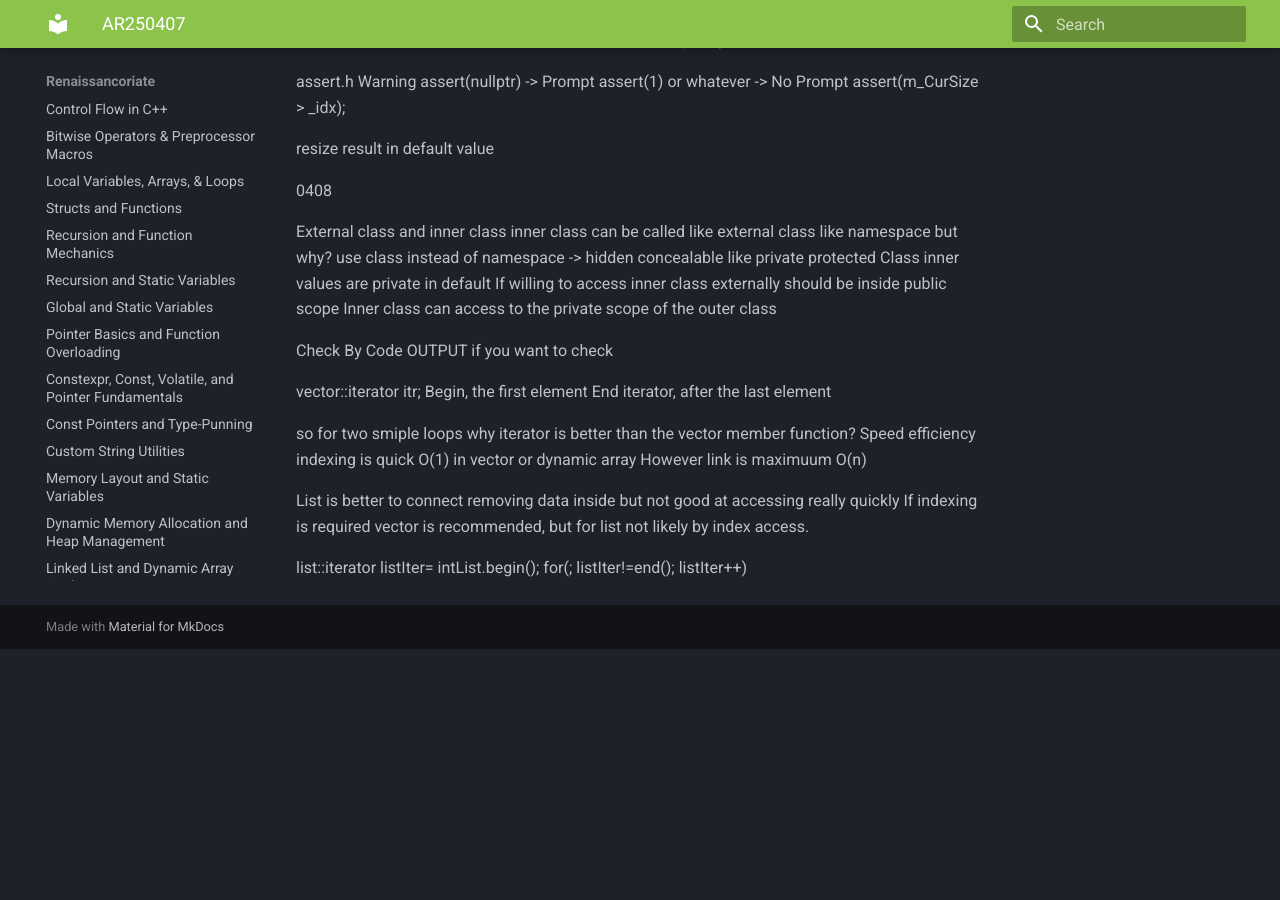
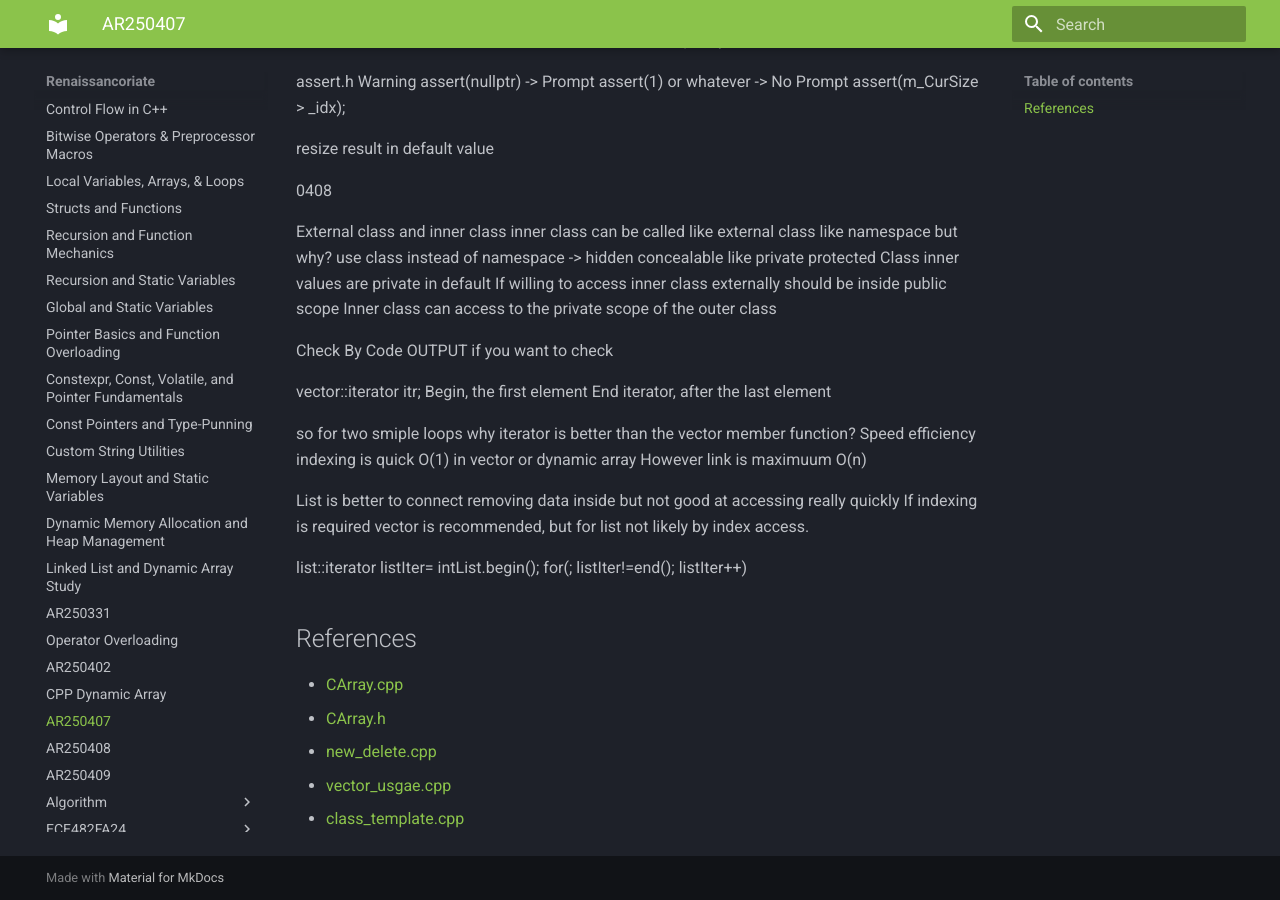
Before and after one commit to renaissancor/renaissancor.github.io, an MkDocs documentation site: the page built from docs/AR250407.md, in a window 1280 px wide and 900 px high, scrolled down 904 px. Built offline with MkDocs 1.6.1 and Material for MkDocs 9.7.7, drawn with Linux system fonts in a browser that asks for light colours; before the commit the page ends 1553 px from its top, so only the background shows below that.

Commit message:
add(codes): add dynamic CArray file and refrence updated

```diff
--- a/docs/AR250407.md
+++ b/docs/AR250407.md
@@ -91,3 +91,12 @@ If indexing is required vector is recommended, but for list not likely by index
 
 list<int>::iterator listIter= intList.begin();
 for(; listIter!=end(); listIter++)
+
+
+## References
+
+- [CArray.cpp](codes/CArray.cpp)
+- [CArray.h](codes/CArray.h)
+- [new_delete.cpp](codes/new_delete.cpp)
+- [vector_usgae.cpp](codes/vector_usage.cpp)
+- [class_template.cpp](codes/class_template.cpp)
```
Also changed, not shown: docs/AR250403.md (+7 -0 lines), docs/AR250408.md (+9 -0 lines), docs/AR250409.md (+8 -0 lines).
